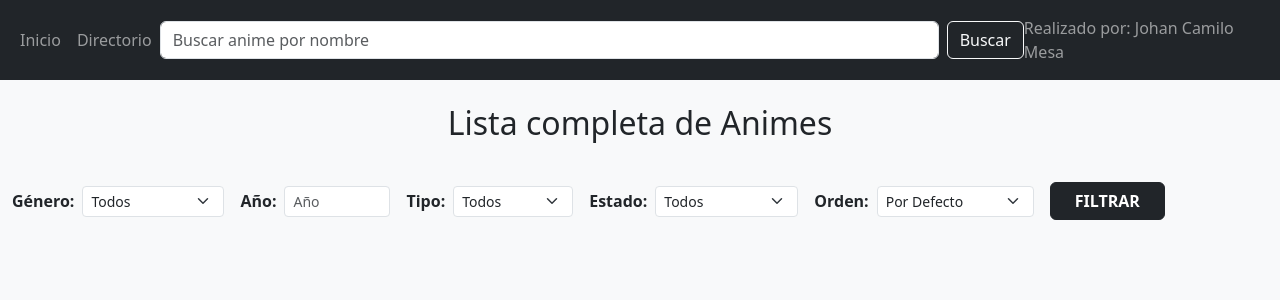
After one commit to JohanCamiloMesa/ApiFlaskSqlAlchemy, a Flask app: page /search in a window 1280 px wide. The commit adds this page. Shown: the top 300 px of the page. Run offline with Flask 3, Linux system fonts and the light colour scheme.

Commit message:
Development: structural correction and html

```diff
--- a/Controller/animes_controller.py
+++ b/Controller/animes_controller.py
@@ -13,6 +13,71 @@ def home():
     animes_list = anime.query.all()
     return render_template("Index.html", animes=animes_list)
 
+@animes.route("/directory")
+def directory():
+    # Get filter parameters
+    genre_filter = request.args.get('genre', '')
+    year_filter = request.args.get('year', '')
+    type_filter = request.args.get('type', '')
+    status_filter = request.args.get('status', '')
+    order_filter = request.args.get('order', 'default')
+
+    # Start with base query
+    query = anime.query
+
+    # Apply filters
+    if genre_filter:
+        query = query.filter(anime.genre.ilike(f'%{genre_filter}%'))
+    if year_filter:
+        try:
+            year_int = int(year_filter)
+            if 1900 <= year_int <= 2100:
+                query = query.filter(anime.year == year_int)
+        except ValueError:
+            pass  # Ignore invalid year values
+    if type_filter:
+        query = query.filter(anime.type == type_filter)
+    if status_filter:
+        query = query.filter(anime.status == status_filter)
+
+    # Apply ordering
+    if order_filter == 'alphabetic':
+        query = query.order_by(anime.name.asc())
+    else:  # default
+        query = query.order_by(anime.id.asc())
+
+    animes_list = query.all()
+
+    return render_template("Directorio.html",
+                         animes=animes_list,
+                         filters={
+                             'genre': genre_filter,
+                             'year': year_filter,
+                             'type': type_filter,
+                             'status': status_filter,
+                             'order': order_filter
+                         })
+
+@animes.route("/search")
+def search():
+    query = request.args.get('query', '')
+    if query:
+        animes_list = anime.query.filter(anime.name.ilike(f'%{query}%')).all()
+    else:
+        animes_list = anime.query.all()
+
+    # Provide empty filters to avoid template errors
+    return render_template("Directorio.html",
+                         animes=animes_list,
+                         search_query=query,
+                         filters={
+                             'genre': '',
+                             'year': '',
+                             'type': '',
+                             'status': '',
+                             'order': 'default'
+                         })
+
 @animes.route("/new", methods=["POST"])
 def add_anime():
     success, message = service_create_anime()
@@ -24,12 +89,12 @@ def update_anime(id):
     anime_to_update = anime.query.get(id)
     if not anime_to_update:
         flash("Anime no encontrado", "error")
-        return redirect(url_for('animes.home'))
+        return redirect(url_for('animes.directory'))
 
     if request.method == "POST":
         success, message = service_update_anime(id)
         flash(message, "success" if success else "error")
-        return redirect(url_for('animes.home'))
+        return redirect(url_for('animes.directory'))
 
     return render_template('Update.html', anime=anime_to_update)
 
@@ -37,4 +102,4 @@ def update_anime(id):
 def delete_anime(id):
     success, message = service_delete_anime(id)
     flash(message, "success" if success else "error")
-    return redirect(url_for('animes.home'))
+    return redirect(url_for('animes.directory'))
--- /dev/null
+++ b/Templates/Directorio.html
@@ -0,0 +1,112 @@
+{% extends "Layout.html" %}
+
+{% block body %}
+
+<div class="container-fluid">
+    <!-- Header with title -->
+    <div class="row mb-4">
+        <div class="col-12">
+            <h2 class="text-center mb-3">Lista completa de Animes</h2>
+            {% include 'Partials/_message.html' %}
+        </div>
+    </div>
+
+    <!-- Filters section -->
+    <div class="row mb-4">
+        <div class="col-12">
+            <form action="{{ url_for('animes.directory') }}" method="GET" class="d-flex flex-wrap align-items-center gap-3">
+                <div class="d-flex align-items-center">
+                    <label class="me-2 fw-bold">Género:</label>
+                    <select name="genre" class="form-select form-select-sm" style="min-width: 120px;">
+                        <option value="">Todos</option>
+                        <option value="Acción" {% if filters.genre == 'Acción' %}selected{% endif %}>Acción</option>
+                        <option value="Aventura" {% if filters.genre == 'Aventura' %}selected{% endif %}>Aventura</option>
+                        <option value="Comedia" {% if filters.genre == 'Comedia' %}selected{% endif %}>Comedia</option>
+                        <option value="Drama" {% if filters.genre == 'Drama' %}selected{% endif %}>Drama</option>
+                        <option value="Terror" {% if filters.genre == 'Terror' %}selected{% endif %}>Terror</option>
+                        <option value="Romance" {% if filters.genre == 'Romance' %}selected{% endif %}>Romance</option>
+                        <option value="Ciencia Ficción" {% if filters.genre == 'Ciencia Ficción' %}selected{% endif %}>Ciencia Ficción</option>
+                        <option value="Fantasy" {% if filters.genre == 'Fantasy' %}selected{% endif %}>Fantasy</option>
+                    </select>
+                </div>
+
+                <div class="d-flex align-items-center">
+                    <label class="me-2 fw-bold">Año:</label>
+                    <input type="number" name="year" class="form-control form-control-sm"
+                           style="min-width: 100px;"
+                           min="1900"
+                           max="2100"
+                           placeholder="Año"
+                           value="{{ filters.year if filters.year else '' }}">
+                </div>
+
+                <div class="d-flex align-items-center">
+                    <label class="me-2 fw-bold">Tipo:</label>
+                    <select name="type" class="form-select form-select-sm" style="min-width: 120px;">
+                        <option value="">Todos</option>
+                        <option value="TV" {% if filters.type == 'TV' %}selected{% endif %}>TV</option>
+                        <option value="Película" {% if filters.type == 'Película' %}selected{% endif %}>Película</option>
+                        <option value="OVA" {% if filters.type == 'OVA' %}selected{% endif %}>OVA</option>
+                        <option value="Especial" {% if filters.type == 'Especial' %}selected{% endif %}>Especial</option>
+                    </select>
+                </div>
+
+                <div class="d-flex align-items-center">
+                    <label class="me-2 fw-bold">Estado:</label>
+                    <select name="status" class="form-select form-select-sm" style="min-width: 140px;">
+                        <option value="">Todos</option>
+                        <option value="En emisión" {% if filters.status == 'En emisión' %}selected{% endif %}>En emisión</option>
+                        <option value="Finalizado" {% if filters.status == 'Finalizado' %}selected{% endif %}>Finalizado</option>
+                        <option value="Próximamente" {% if filters.status == 'Próximamente' %}selected{% endif %}>Próximamente</option>
+                    </select>
+                </div>
+
+                <div class="d-flex align-items-center">
+                    <label class="me-2 fw-bold">Orden:</label>
+                    <select name="order" class="form-select form-select-sm" style="min-width: 140px;">
+                        <option value="default" {% if filters.order == 'default' %}selected{% endif %}>Por Defecto</option>
+                        <option value="alphabetic" {% if filters.order == 'alphabetic' %}selected{% endif %}>Orden Alfabético</option>
+                    </select>
+                </div>
+
+                <button type="submit" class="btn btn-dark text-white fw-bold px-4">FILTRAR</button>
+            </form>
+        </div>
+    </div>
+
+    <div class="row">
+        <div class="col-12">
+            {% if animes %}
+                <div class="row row-cols-1 row-cols-md-3 g-4">
+                    {% for anime in animes %}
+                    <div class="col">
+                        <div class="card h-100 bg-dark text-white">
+                            <div class="card-body">
+                                <h5 class="card-title">{{anime.name}}</h5>
+                                <p class="card-text">Género: {{anime.genre}}</p>
+                                <p class="card-text">Año: {{anime.year}}</p>
+                                <p class="card-text">Tipo: {{anime.type}}</p>
+                                <p class="card-text">Estado: {{anime.status}}</p>
+
+                                <!-- Buttons for edit and delete -->
+                                <div class="d-flex gap-2 mt-3">
+                                    <a href="{{ url_for('animes.update_anime', id=anime.id) }}" class="btn btn-primary btn-sm flex-fill">Editar</a>
+                                    <a href="{{ url_for('animes.delete_anime', id=anime.id) }}"
+                                       class="btn btn-danger btn-sm flex-fill"
+                                       onclick="return confirm('¿Estás seguro de que quieres eliminar este anime?')">Eliminar</a>
+                                </div>
+                            </div>
+                        </div>
+                    </div>
+                    {% endfor %}
+                </div>
+            {% else %}
+                <div class="alert alert-info text-center">
+                    No se encontraron animes{% if search_query %} para la búsqueda "{{ search_query }}"{% endif %}
+                </div>
+            {% endif %}
+        </div>
+    </div>
+</div>
+
+{% endblock %}
--- a/Templates/Partials/_navegationbar.html
+++ b/Templates/Partials/_navegationbar.html
@@ -1,15 +1,27 @@
-<nav class="navbar navbar-expand-lg bg-body-tertiary">
-<div class="container">
-    <a class="navbar-brand" href="#">Desarrollo CRUD para pagina de animes</a>
+<nav class="navbar navbar-expand-lg navbar-dark bg-dark">
+<div class="container-fluid">
     <button class="navbar-toggler" type="button" data-bs-toggle="collapse" data-bs-target="#navbarText" aria-controls="navbarText" aria-expanded="false" aria-label="Toggle navigation">
-    <span class="navbar-toggler-icon"></span>
+        <span class="navbar-toggler-icon"></span>
     </button>
     <div class="collapse navbar-collapse" id="navbarText">
-    <ul class="navbar-nav me-auto mb-2 mb-lg-0">
-    </ul>
-    <span class="navbar-text">
-        Realizado por: Johan Camilo Mesa
-    </span>
+        <ul class="navbar-nav">
+            <li class="nav-item">
+                <a class="nav-link" href="{{ url_for('animes.home') }}">Inicio</a>
+            </li>
+            <li class="nav-item">
+                <a class="nav-link" href="{{ url_for('animes.directory') }}">Directorio</a>
+            </li>
+        </ul>
+
+        <!-- Search bar in center -->
+        <form class="d-flex mx-auto" method="GET" action="{{ url_for('animes.search') }}" style="width: 900px;">
+            <input class="form-control me-2" type="search" name="query" placeholder="Buscar anime por nombre" aria-label="Search">
+            <button class="btn btn-outline-light" type="submit">Buscar</button>
+        </form>
+
+        <span class="navbar-text">
+            Realizado por: Johan Camilo Mesa
+        </span>
     </div>
 </div>
 </nav>
--- a/app.py
+++ b/app.py
@@ -2,6 +2,7 @@ from flask import Flask
 from Controller.animes_controller import animes
 from Utils.database import db
 from Config.db_config import DATABASE_CONNECTION_URI
+from flask import redirect, url_for
 
 app = Flask(__name__)
 
@@ -15,3 +16,7 @@ db.init_app(app)
 
 # Register blueprints
 app.register_blueprint(animes)
+
+@app.errorhandler(404)
+def page_not_found(e):
+    return redirect(url_for('animes.home'))
--- a/index.py
+++ b/index.py
@@ -2,6 +2,7 @@ from app import app
 from Utils.database import db
 from Models.anime_model import anime, Category
 from src.dbcreate import init_database
+from flask import redirect, url_for
 
 # Initialize database first
 init_database()
```
Also changed, not shown: Templates/Index.html (+4 -21 lines), Templates/Partials/_taskform.html (+11 -2 lines), Templates/Update.html (+17 -8 lines), Templates/search_results.html (added, +53 -0 lines), requirements-prod.txt (added), tests/test_anime.py (added), 2 other files.
